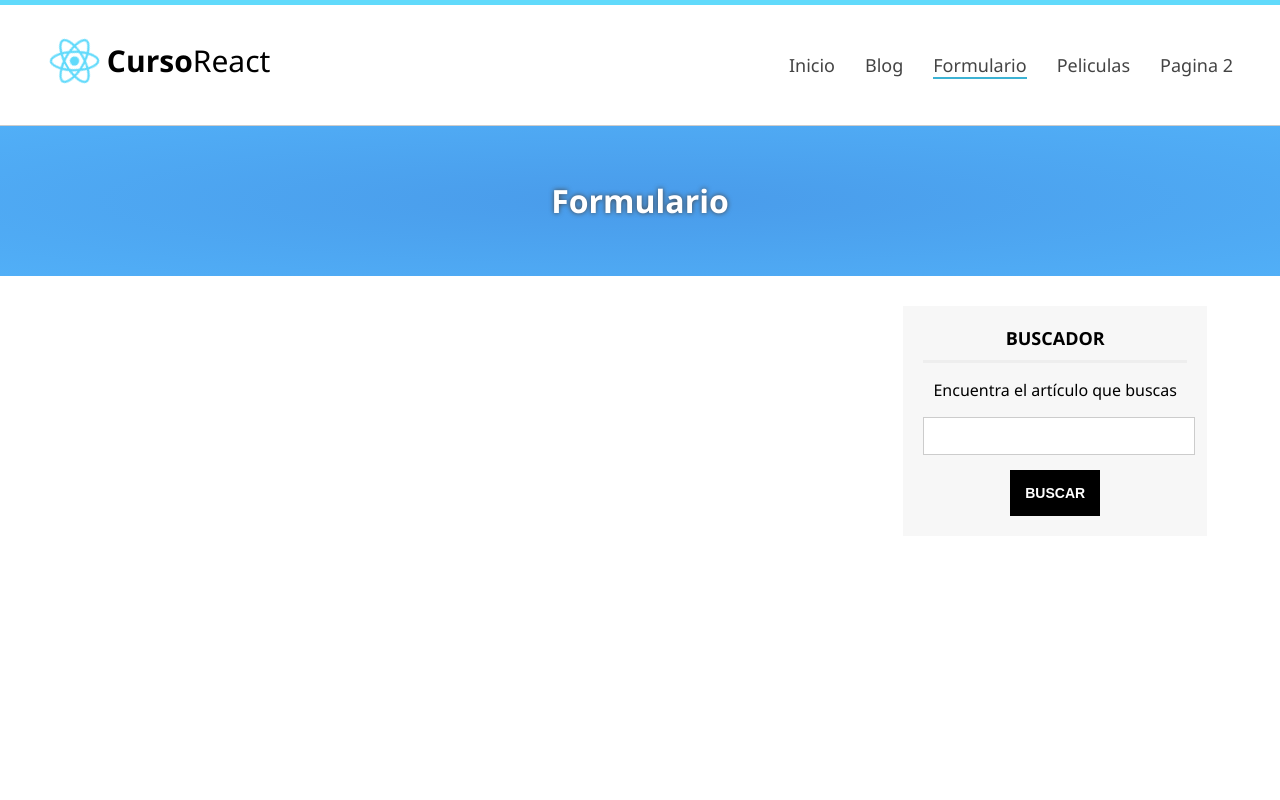
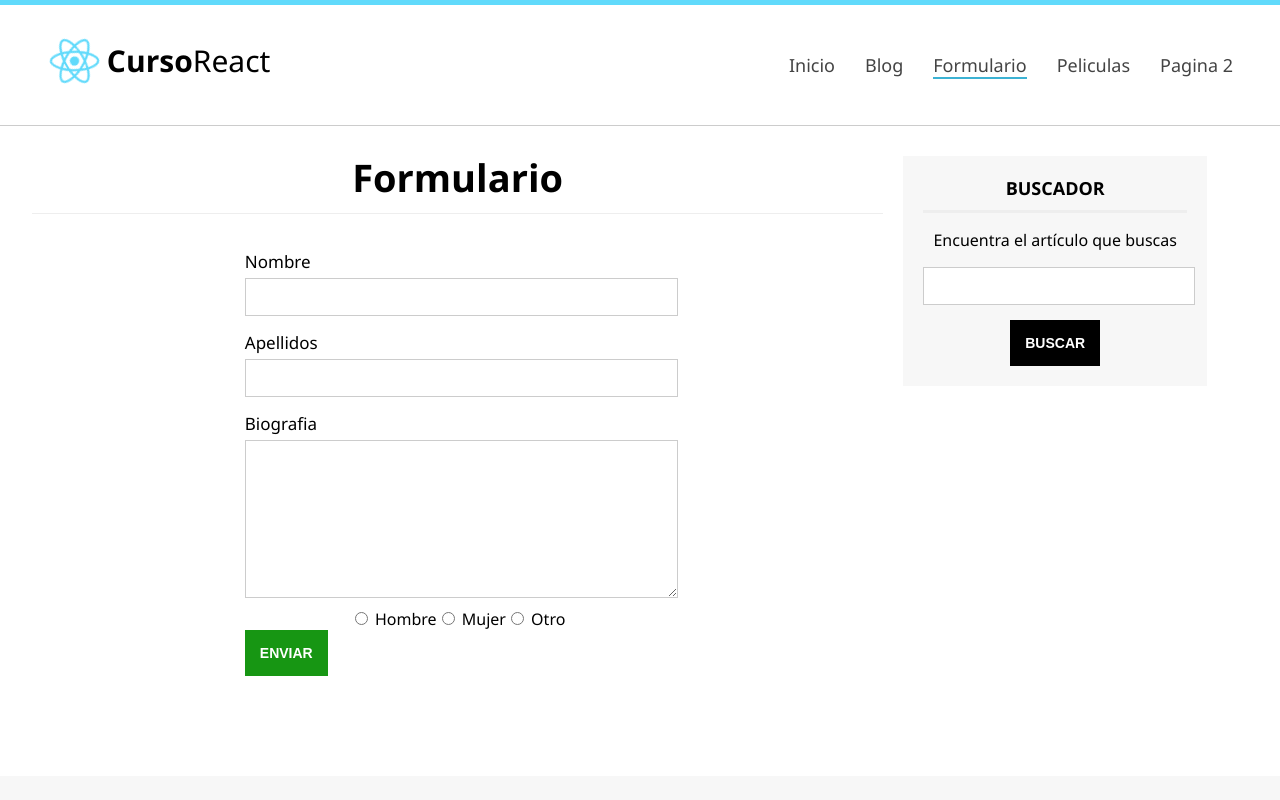
Before and after one commit to mercadol/aprendiendoreact, a React (Create React App) app: page /formulario in a window 1280 px wide. Shown: the top 800 px of the page. Built offline with nearby package versions, Linux system fonts and the light colour scheme.

Commit message:
Formularios de react

```diff
--- a/src/components/Formulario.js
+++ b/src/components/Formulario.js
@@ -1,19 +1,77 @@
 import React, {Component} from 'react';
 import Sidebar from './Sidebar';
-import Slider from './Slider';
+//import Slider from './Slider';
 
 
 class Formulario extends Component{
+
+    nombreRef = React.createRef();
+    apellidosRef = React.createRef();
+    bioRef = React.createRef();
+    generoHombreRef = React.createRef();
+    generoMujerRef = React.createRef();
+    generoOtroRef = React.createRef();
+
+    state= {
+        user:{}
+    };
+
+
+    recibirFormulario = (e) =>{
+        e.preventDefault();
+        var genero= 'hombre';
+        if(this.generoHombreRef.current.checked){
+            genero= 'hombre';
+        }else if(this.generoMujerRef.current.checked){
+            genero= 'mujer';
+        }else{
+            genero= 'otro';
+        }
+        var user ={
+            nombre: this.nombreRef.current.value,
+            apellidos: this.apellidosRef.current.value,
+            bio: this.bioRef.current.value,
+            genero: genero
+        };
+
+        this.setState({
+            user: user
+        });
+    }
+
     render(){
         return (<div id="formulario">
-        <Slider title="Formulario"
-                size="slider-small"
-        />
+
         <div className="center">
 
             <div id="content">
-            {/**Listados de articulas from back**/}
+                <h1 className="subheader">Formulario</h1>
+                <form className="mid-form" onSubmit={this.recibirFormulario}>
+                    <div className="form-grup">
+                        <label htmlFor="nombre" >Nombre</label>
+                        <input type="text" name="nombre" ref={this.nombreRef} />
+                    </div>
+
+                    <div className="form-grup">
+                        <label htmlFor="apellidos">Apellidos</label>
+                        <input type="text" name="apellidos" ref={this.apellidosRef} />
+                    </div>
+
+                    <div className="form-grup">
+                        <label htmlFor="bio">Biografia</label>
+                        <textarea name="bio" ref={this.bioRef}></textarea>
+                    </div>
+
+                    <div className="form-grup">
+                        <input type="radio" name="genero" value="hombre" ref={this.generoHombreRef} /> Hombre
+                        <input type="radio" name="genero" value="mujer" ref={this.generoMujerRef} /> Mujer
+                        <input type="radio" name="genero" value="otro" ref={this.generoOtroRef} /> Otro
+                    </div>
+                    <div className="clearfix"></div>
+                    <input type="submit" value="Enviar" className="btn btn-success" />
+                </form>
             </div>
+
             <Sidebar
                 blog="false" />
         </div>
```
